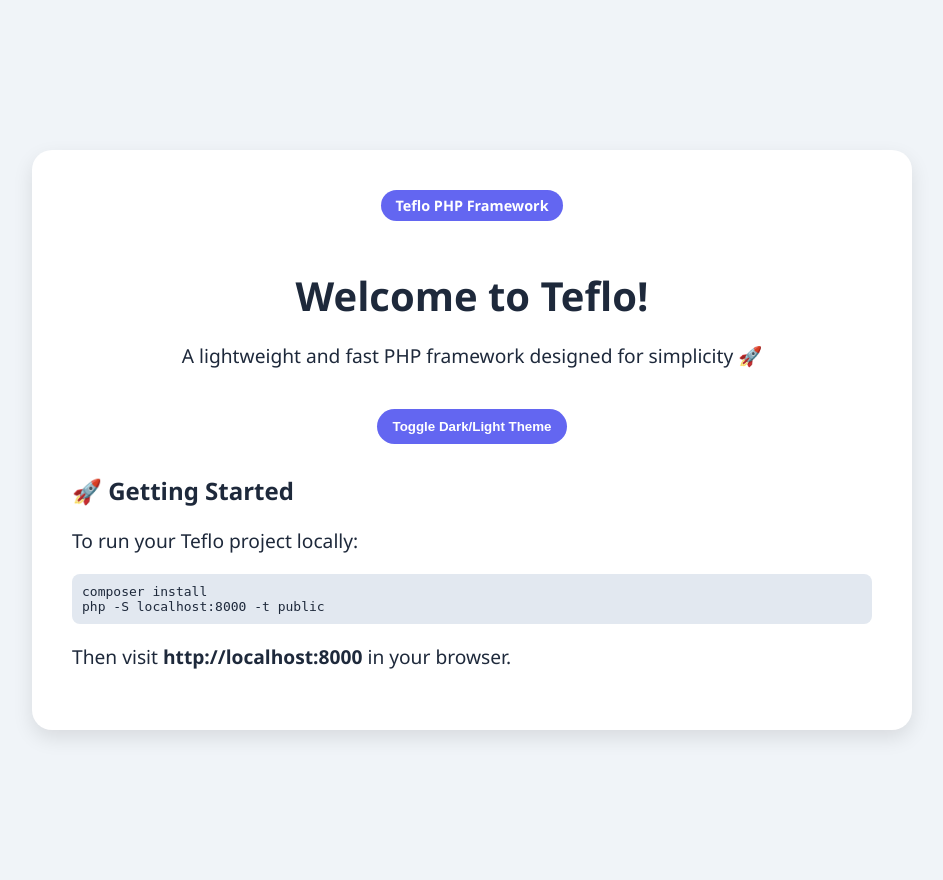
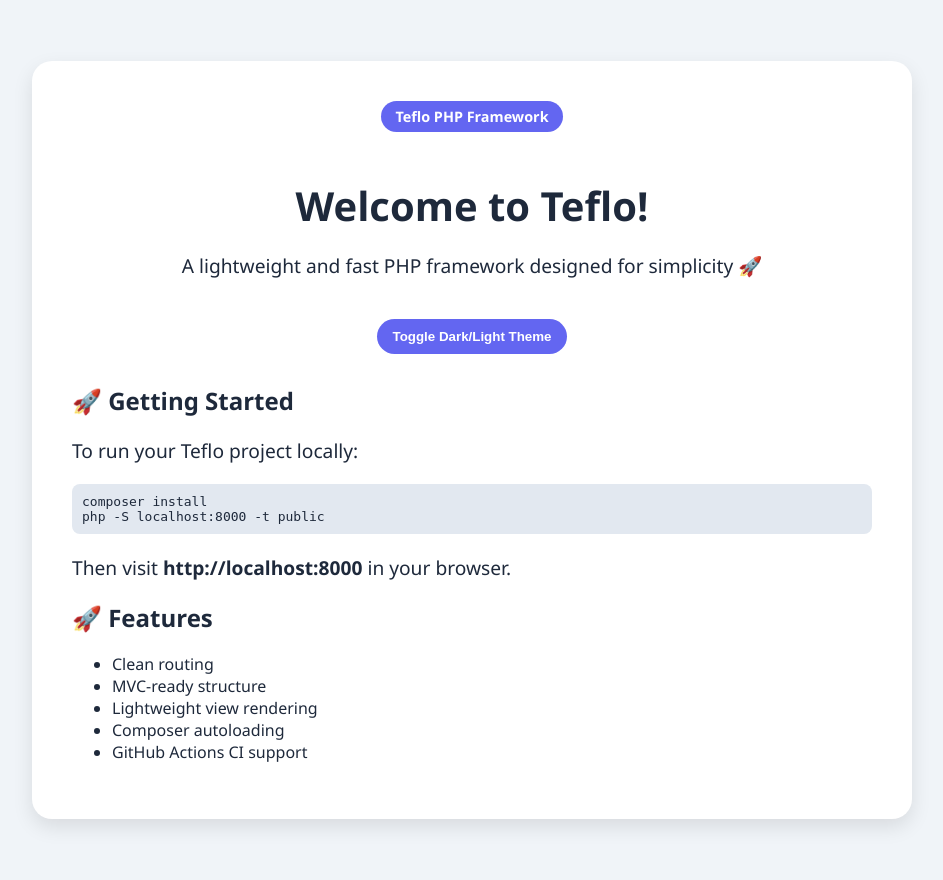
Before and after one commit to Sameera1994/Teflo, a PHP site: page / in a window 1280 px wide. Shown: the whole page, without its empty margins (168-1111 px from the left). Run offline with PHP 8.4, Linux system fonts and the light colour scheme.

Commit message:
update home page

```diff
--- a/app/Views/home.php
+++ b/app/Views/home.php
@@ -109,6 +109,15 @@
 php -S localhost:8000 -t public</code></pre>
 
       <p>Then visit <strong>http://localhost:8000</strong> in your browser.</p>
+
+      <h2>🚀 Features</h2>
+      <ul>
+       <li>Clean routing</li>
+       <li>MVC-ready structure</li>
+       <li>Lightweight view rendering</li>
+       <li>Composer autoloading</li>
+       <li>GitHub Actions CI support</li>
+      </ul>
     </div>
   </div>
 
```
